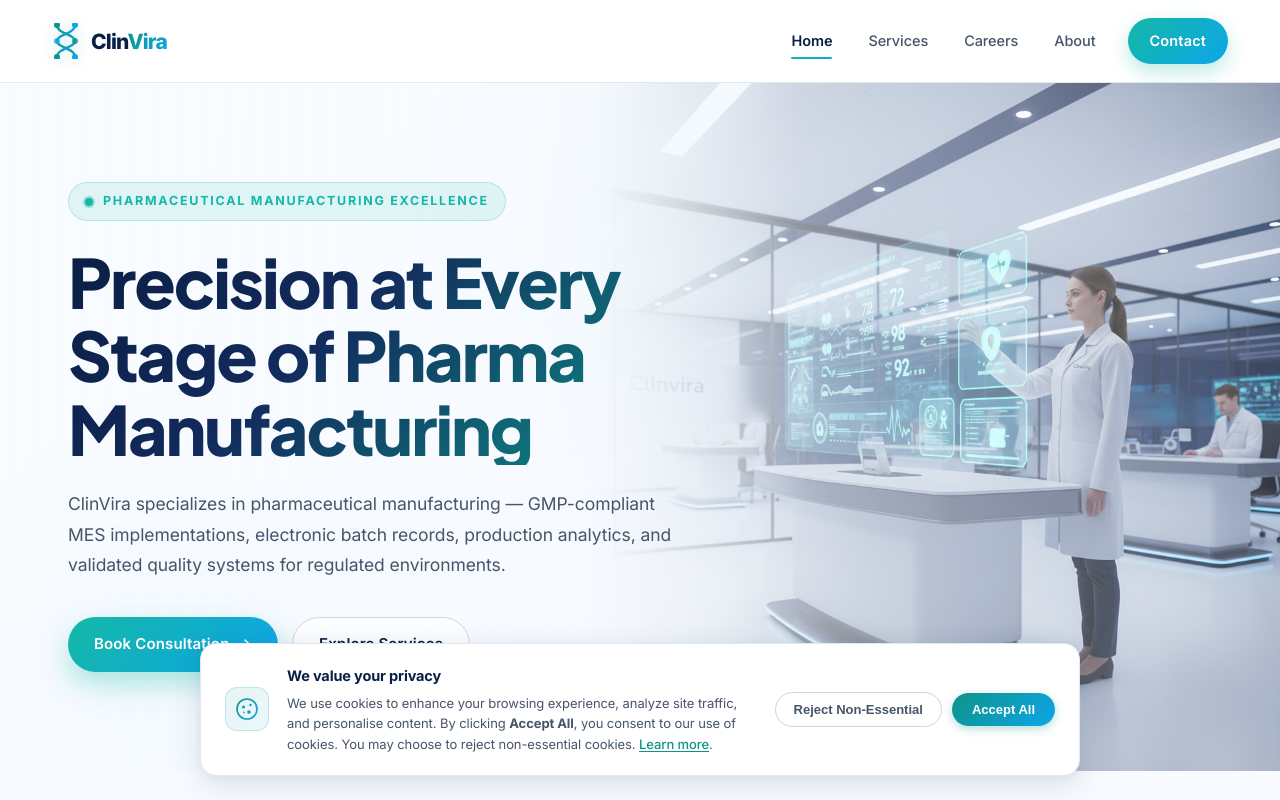
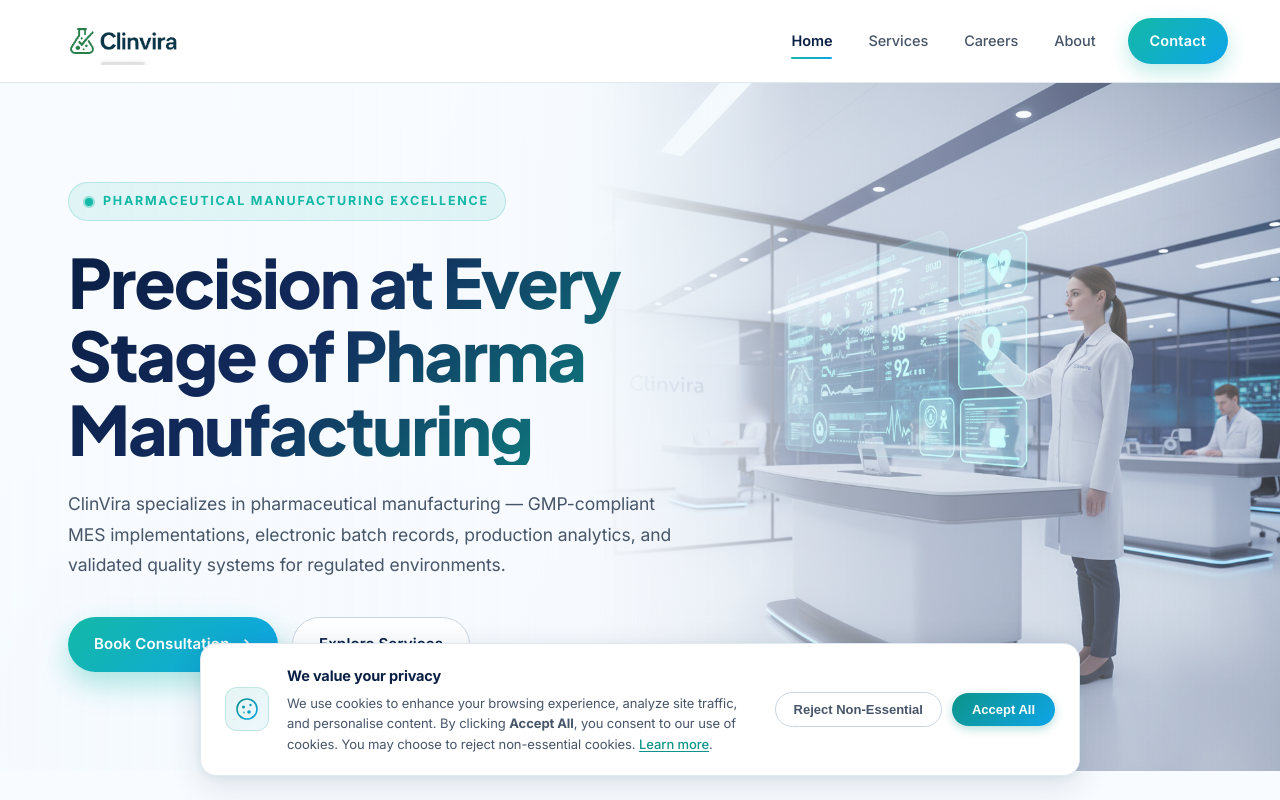
Before and after one commit to rapetisaikumar1/ClinVira, a React (Vite) app: page / in a window 1280 px wide. Shown: the top 800 px of the page. Built offline with nearby package versions, Linux system fonts and the light colour scheme.

Commit message:
Use logo-clinvira.png image in Header instead of inline SVG

```diff
--- a/src/components/Header.module.css
+++ b/src/components/Header.module.css
@@ -30,34 +30,17 @@
   transform: translateY(-1px);
 }
 
-.brandIcon {
-  height: 36px;
+.brandLogo {
+  height: 48px;
   width: auto;
   flex-shrink: 0;
-  filter: drop-shadow(0 2px 8px rgba(13,148,136,0.22));
-  transition: filter 0.3s ease, transform 0.3s ease;
+  display: block;
+  transition: opacity 0.3s ease, transform 0.3s ease;
 }
 
-.brand:hover .brandIcon {
-  filter: drop-shadow(0 4px 14px rgba(13,148,136,0.42));
+.brand:hover .brandLogo {
+  opacity: 0.85;
   transform: translateY(-1px);
-}
-
-.brandText {
-  font-size: 21px;
-  font-weight: 800;
-  letter-spacing: -0.04em;
-  color: #0a1f44;
-  margin-left: 11px;
-  line-height: 1;
-  font-family: inherit;
-}
-
-.brandAccent {
-  background: linear-gradient(135deg, #0d9488 0%, #0ea5e9 100%);
-  -webkit-background-clip: text;
-  -webkit-text-fill-color: transparent;
-  background-clip: text;
 }
 
 .menuButton {
--- a/src/components/Header.tsx
+++ b/src/components/Header.tsx
@@ -1,6 +1,7 @@
 import { useEffect, useState } from "react";
 import { NavLink, useLocation } from "react-router-dom";
 import styles from "./Header.module.css";
+import logoImg from "../assets/logo-clinvira.png";
 
 const serviceLinks = [
   { label: "Pharma Manufacturing", to: "/services/pharma-manufacturing" },
@@ -22,31 +23,7 @@ function Header() {
     <header className={styles.header}>
       <div className={styles.container}>
         <NavLink to="/" className={styles.brand} aria-label="ClinVira home">
-          <svg className={styles.brandIcon} width="28" height="36" viewBox="0 0 28 36" fill="none" aria-hidden="true">
-            <path d="M5 2 C5 11,23 11,23 18 C23 25,5 25,5 34" stroke="url(#dg1)" strokeWidth="2.2" strokeLinecap="round" fill="none"/>
-            <path d="M23 2 C23 11,5 11,5 18 C5 25,23 25,23 34" stroke="url(#dg2)" strokeWidth="2.2" strokeLinecap="round" fill="none"/>
-            <circle cx="5" cy="2" r="3" fill="#0d9488"/>
-            <circle cx="23" cy="2" r="3" fill="#0ea5e9"/>
-            <circle cx="23" cy="18" r="3" fill="#0d9488" fillOpacity="0.8"/>
-            <circle cx="5" cy="18" r="3" fill="#0ea5e9" fillOpacity="0.8"/>
-            <circle cx="5" cy="34" r="3" fill="#0d9488"/>
-            <circle cx="23" cy="34" r="3" fill="#0ea5e9"/>
-            <circle cx="14" cy="11" r="1.8" fill="#14b8a6" fillOpacity="0.5"/>
-            <circle cx="14" cy="25" r="1.8" fill="#0ea5e9" fillOpacity="0.5"/>
-            <defs>
-              <linearGradient id="dg1" x1="0" y1="0" x2="28" y2="36" gradientUnits="userSpaceOnUse">
-                <stop stopColor="#0d9488"/>
-                <stop offset="1" stopColor="#0ea5e9"/>
-              </linearGradient>
-              <linearGradient id="dg2" x1="28" y1="0" x2="0" y2="36" gradientUnits="userSpaceOnUse">
-                <stop stopColor="#0ea5e9"/>
-                <stop offset="1" stopColor="#0d9488"/>
-              </linearGradient>
-            </defs>
-          </svg>
-          <span className={styles.brandText}>
-            Clin<span className={styles.brandAccent}>Vira</span>
-          </span>
+          <img src={logoImg} alt="ClinVira" className={styles.brandLogo} />
         </NavLink>
 
         <button
```
